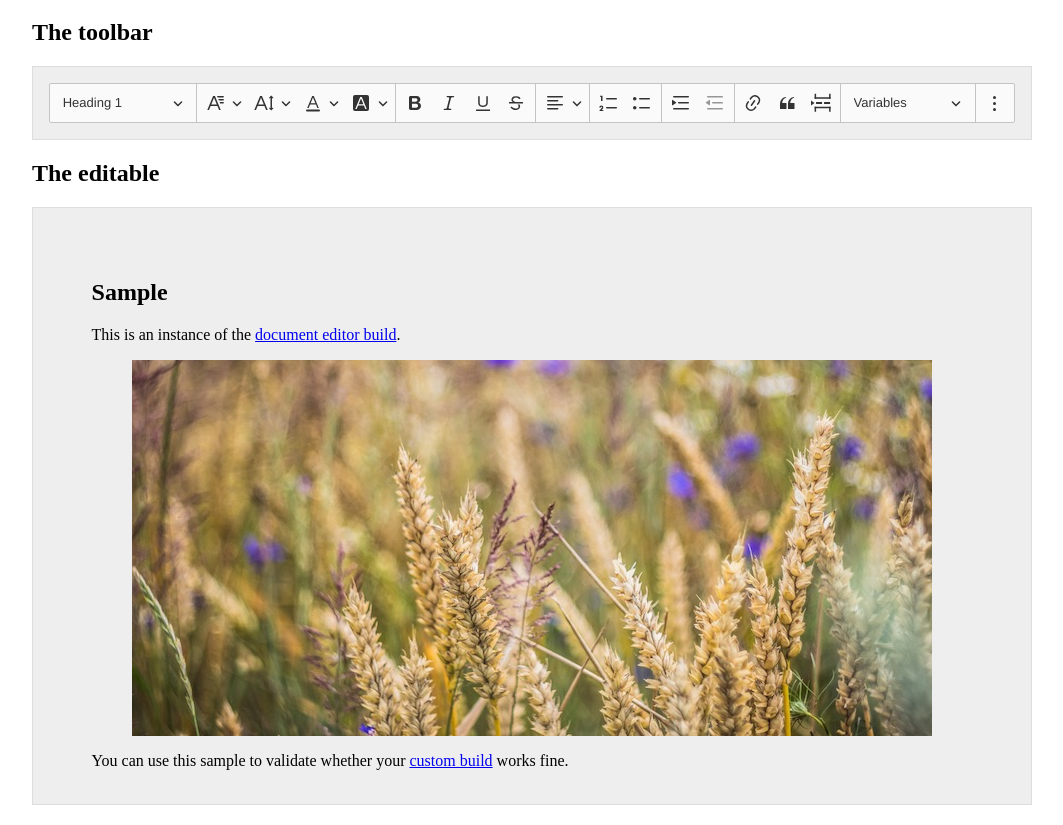
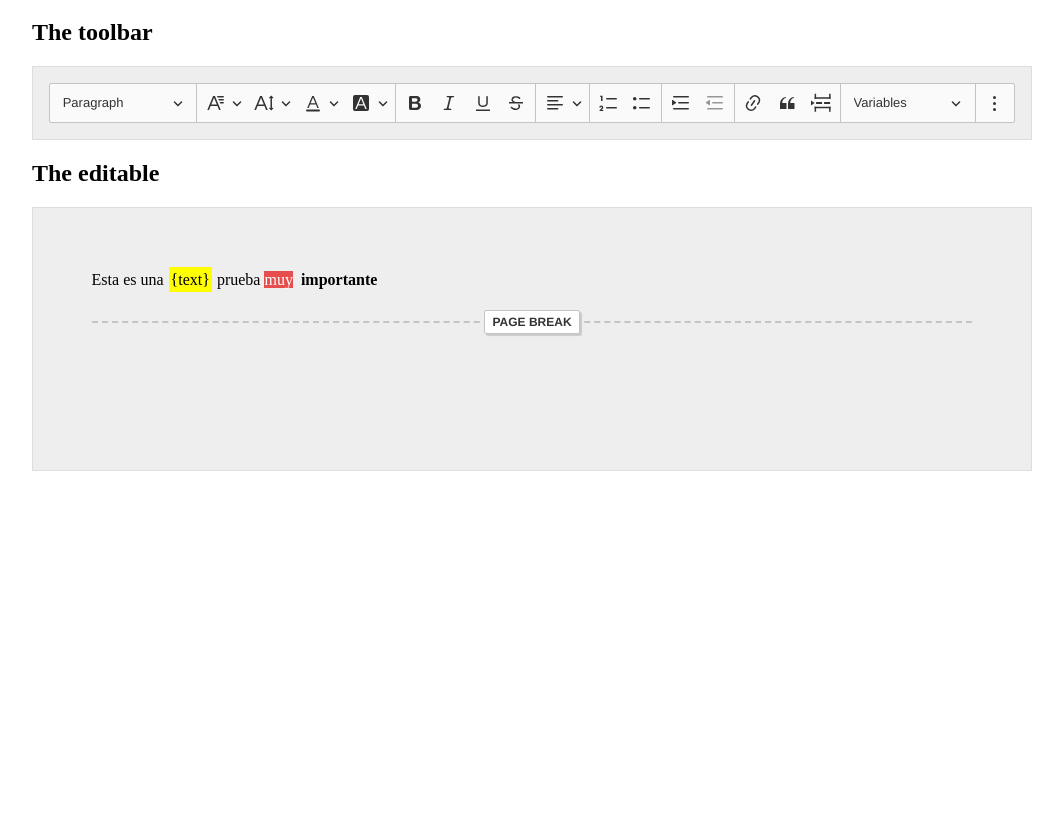
Before and after one commit to sebt-team/ckeditor5-build-decoupled-document, a website built with webpack: page sample/index.html in a window 1280 px wide. Shown: the part 61-886 px from the top of the page, without its empty margins (108-1171 px from the left). After the commit the page ends 800 px from the top, so only its background shows below. Built offline with Linux system fonts and the light colour scheme.

Commit message:
fix(): resolve issues on edition mode

```diff
--- a/sample/index.html
+++ b/sample/index.html
@@ -50,12 +50,7 @@
 
 <script src="../build/ckeditor.js"></script>
 <script>
-	const editorData = `<h2>Sample</h2>
-		<p>This is an instance of the <a href="https://ckeditor.com/docs/ckeditor5/latest/builds/guides/overview.html#document-editor">document editor build</a>.</p>
-		<figure class="image">
-			<img src="../tests/manual/sample.jpg" alt="Autumn fields" />
-		</figure>
-		<p>You can use this sample to validate whether your <a href="https://ckeditor.com/docs/ckeditor5/latest/builds/guides/development/custom-builds.html">custom build</a> works fine.</p>`;
+	const editorData = `<p>Esta es una&nbsp;<span class="dynamic-variables dynamic-variables-tooltip" placeholder="Prueba mortal!!" placeholder-type="text" id="elm-lbbhk">{text}</span>&nbsp;prueba <span style="background-color:hsl(0, 75%, 60%);color:hsl(0, 0%, 100%);">muy</span> &nbsp;<strong>importante</strong></p><div class="page-break" style="page-break-after:always;"><span style="display:none;">&nbsp;</span></div><p>&nbsp;</p><p>&nbsp;</p>`;
 
 	DecoupledEditor.create( editorData )
 		.then( editor => {
--- a/src/dynamicvariables/dynamicvariablescommand.js
+++ b/src/dynamicvariables/dynamicvariablescommand.js
@@ -3,13 +3,13 @@ import Command from '@ckeditor/ckeditor5-core/src/command';
 export default class DynamicVariablesCommand extends Command {
     execute( { value } ) {
 
-        const dynamicVariablesText = prompt( 'Insert dynamicVariables' );
+        const placeholder = prompt( 'Insert Variable' );
 
         const editor = this.editor;
 
         editor.model.change( writer => {
             // Create a <dynamicVariables> elment with the "name" attribute...
-            const dynamicVariables = writer.createElement( 'dynamicVariables', { name: value, dynamicVariablesText: dynamicVariablesText } );
+            const dynamicVariables = writer.createElement( 'dynamicVariables', { name: value, placeholder: placeholder } );
 
             // ... and insert it into the document.
             editor.model.insertContent( dynamicVariables );
--- a/src/dynamicvariables/dynamicvariablesediting.js
+++ b/src/dynamicvariables/dynamicvariablesediting.js
@@ -44,7 +44,7 @@ export default class DynamicVariablesEditing extends Plugin {
             isObject: true,
 
             // The dynamicVariables can have many types, like date, name, surname, etc:
-            allowAttributes: [ 'name', 'dynamicVariablesText' ]
+            allowAttributes: [ 'name', 'placeholder' ]
         } );
     }
 
@@ -54,12 +54,13 @@ export default class DynamicVariablesEditing extends Plugin {
         conversion.for( 'upcast' ).elementToElement( {
             view: {
                 name: 'span',
-                classes: [ 'dynamicVariables' ]
+                classes: [ 'dynamic-variables' ]
             },
             model: ( viewElement, modelWriter ) => {
                 // Extract the "name" from "{name}".
-                const name = viewElement.getChild( 0 ).data.slice( 1, -1 );
-                return modelWriter.createElement( 'dynamicVariables', { name } );
+                const name = viewElement.getChild( 0 ).parent._attrs.get("placeholder-type")
+                const placeholder = viewElement.getChild( 0 ).parent._attrs.get("placeholder")
+                return modelWriter.createElement( 'dynamicVariables', { name, placeholder: placeholder, }  );
             }
         } );
 
@@ -81,11 +82,11 @@ export default class DynamicVariablesEditing extends Plugin {
         // Helper method for both downcast converters.
         function createDynamicVariablesView( modelItem, viewWriter ) {
             const name = modelItem.getAttribute( 'name' );
-            const dynamicVariablesText = modelItem.getAttribute( 'dynamicVariablesText' );
+            const placeholder = modelItem.getAttribute( 'placeholder' );
 
             const dynamicVariablesView = viewWriter.createContainerElement( 'span', {
                 class: 'dynamic-variables dynamic-variables-tooltip',
-                "placeholder": dynamicVariablesText,
+                "placeholder": placeholder,
                 "placeholder-type": name,
                 id: "elm-" + Math.random().toString(36).substr(2,5)
             });
@@ -97,9 +98,8 @@ export default class DynamicVariablesEditing extends Plugin {
             // const tooltipView = viewWriter.createContainerElement( 'span', {
             //     class: 'tooltiptext'
             // });
-
-            // if(dynamicVariablesText && dynamicVariablesText != '') {
-            //     const innerTooltipText = viewWriter.createText( dynamicVariablesText );
+            // if(placeholder && placeholder != '') {
+            //     const innerTooltipText = viewWriter.createText( placeholder );
             //     viewWriter.insert( viewWriter.createPositionAt( tooltipView, 1 ), innerTooltipText );
             //     viewWriter.insert( viewWriter.createPositionAt( dynamicVariablesView, 1 ), tooltipView);
             // }
--- a/src/dynamicvariables/dynamicvariablesui.js
+++ b/src/dynamicvariables/dynamicvariablesui.js
@@ -18,7 +18,6 @@ export default class DynamicVariablesrUI extends Plugin {
 
         view.addObserver( ClickObserver );
 
-        let commandParam = null;
         let toolTipList = []
 
         // draw elemen on ui
@@ -70,7 +69,7 @@ export default class DynamicVariablesrUI extends Plugin {
 
             // Execute the command when the dropdown item is clicked (executed).
             this.listenTo( dropdownView, 'execute', evt => {
-                commandParam = evt.source.commandParam;
+                let commandParam = evt.source.commandParam;
                 buildUi(evt.source.commandParam);
             } );
 
@@ -83,10 +82,29 @@ export default class DynamicVariablesrUI extends Plugin {
 
             if (modelElement) {
                 if ( modelElement.name == 'dynamicVariables' ) {
+                    let commandParam = modelElement._attrs.get("name")
                     buildUi(commandParam);
                 }
             }
         } );
+
+        debugger;
+
+        editor.on('change', function(evt) {
+            let elementList = editor.editing.view.getDomRoot().getElementsByClassName('dynamic-variables')
+            setTimeout(()=> {
+                for (let viewElement of elementList) {
+                    let idElement = viewElement.getAttribute("id");
+                    let placeholderTextElement = viewElement.getAttribute("placeholder");
+
+                    let toolTip = tippy(`#${idElement}`, {
+                        content: placeholderTextElement
+                    });
+
+                    toolTipList.push(toolTip[0]);
+                }
+            }, 1000);
+        });
     }
 }
 
```
Also changed, not shown: build/ckeditor.js.
